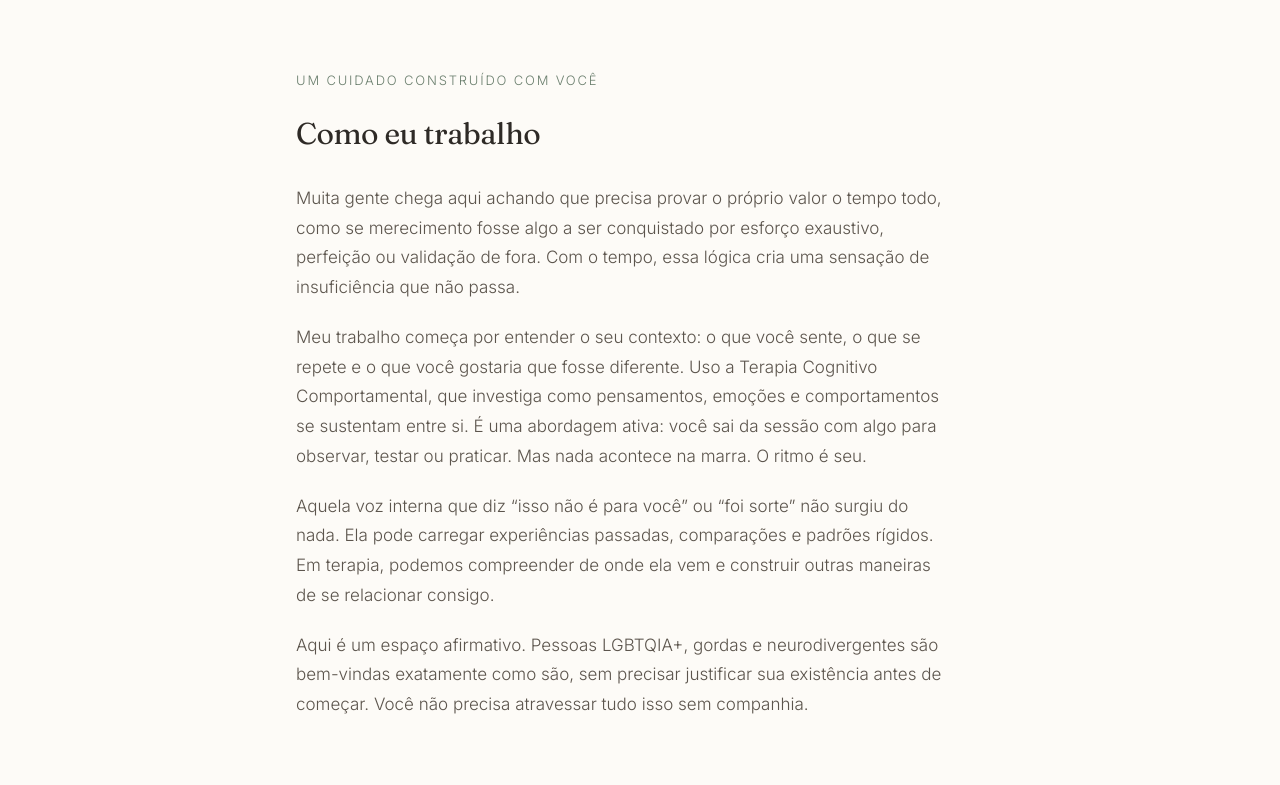
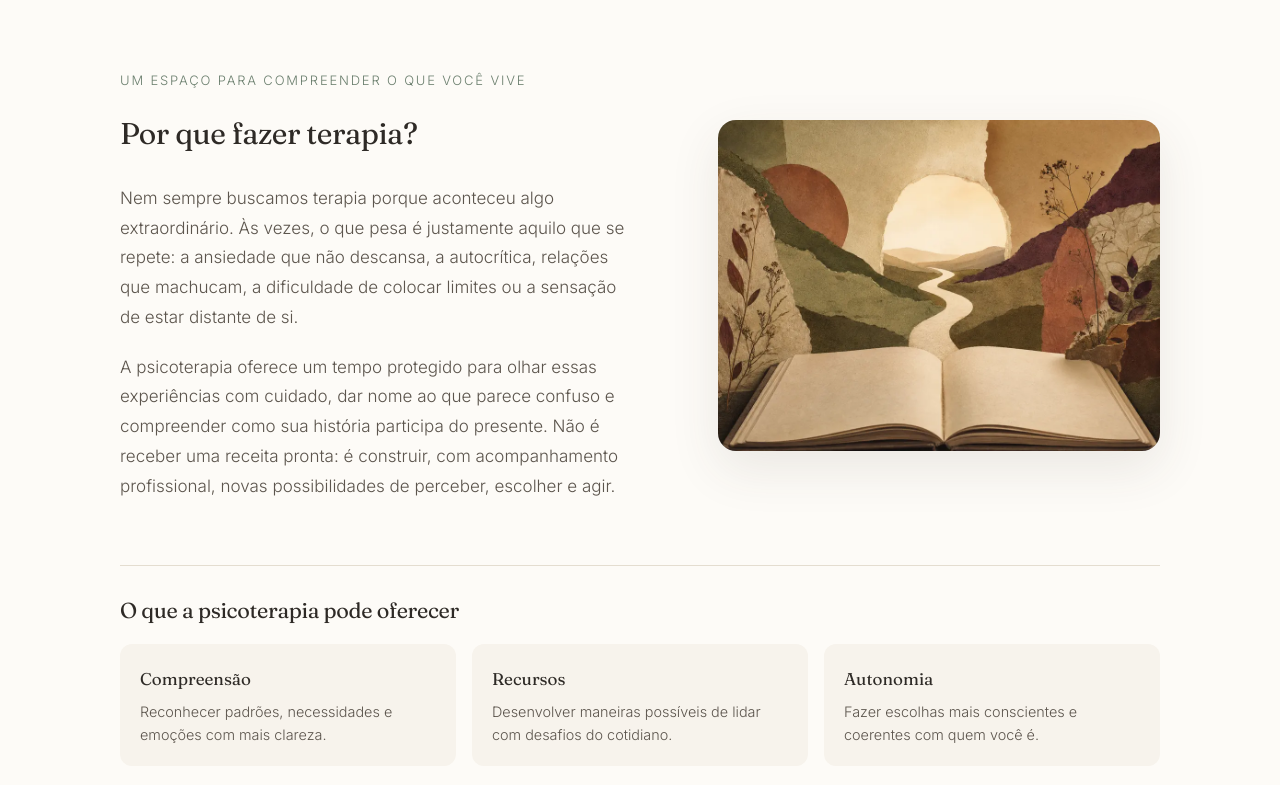
Before and after one commit to bcrfaria/bruna-page, an Astro site: page / in a window 1280 px wide. Shown: the part 1115-1900 px from the top of the page. Built offline with nearby package versions, Linux system fonts and the light colour scheme; Astro itself is replaced by a stand-in of ours.

Commit message:
Aprofunda conteúdo clínico e identidade visual

```diff
--- a/src/config.ts
+++ b/src/config.ts
@@ -64,6 +64,14 @@ export const faq = [
     r: 'A TCC é uma abordagem com forte respaldo científico que trabalha a relação entre pensamentos, emoções e comportamentos. Na prática, é uma terapia ativa e colaborativa: além de entender o que acontece com você, construímos juntos estratégias aplicáveis no dia a dia.',
   },
   {
+    p: 'Qual é o valor da sessão?',
+    r: 'O valor é informado com clareza no nosso primeiro contato, junto com disponibilidade, frequência e demais combinados do atendimento.',
+  },
+  {
+    p: 'Você atende por plano de saúde?',
+    r: 'Meu atendimento é exclusivamente particular. Emito nota fiscal para que você possa solicitar reembolso ao seu plano de saúde, conforme as condições previstas no seu contrato. A confirmação do valor reembolsado deve ser feita diretamente com a operadora.',
+  },
+  {
     p: 'O que conversamos fica em sigilo?',
     r: 'Sim. O sigilo profissional é um compromisso ético fundamental. Existem situações excepcionais previstas pelas normas profissionais, especialmente quando há risco à vida; esses limites são explicados com clareza no início do acompanhamento.',
   },
--- a/src/pages/index.astro
+++ b/src/pages/index.astro
@@ -113,32 +113,60 @@ const jsonLd = {
         </div>
       </section>
 
-      <section class="wrap secao" id="sobre">
-        <p class="eyebrow">Um cuidado construído com você</p>
-        <h2>Como eu trabalho</h2>
+      <section class="wrap secao terapia-intro" id="sobre">
+        <div class="terapia-grid">
+          <div>
+            <p class="eyebrow">Um espaço para compreender o que você vive</p>
+            <h2>Por que fazer terapia?</h2>
             <div class="prosa">
               <p>
-            Muita gente chega aqui achando que precisa provar o próprio valor o tempo todo, como se
-            merecimento fosse algo a ser conquistado por esforço exaustivo, perfeição ou validação de
-            fora. Com o tempo, essa lógica cria uma sensação de insuficiência que não passa.
+                Nem sempre buscamos terapia porque aconteceu algo extraordinário. Às vezes, o que pesa
+                é justamente aquilo que se repete: a ansiedade que não descansa, a autocrítica, relações
+                que machucam, a dificuldade de colocar limites ou a sensação de estar distante de si.
               </p>
               <p>
-            Meu trabalho começa por entender o seu contexto: o que você sente, o que se repete e o
-            que você gostaria que fosse diferente. Uso a Terapia Cognitivo Comportamental, que
-            investiga como pensamentos, emoções e comportamentos se sustentam entre si. É uma
-            abordagem ativa: você sai da sessão com algo para observar, testar ou praticar. Mas nada
-            acontece na marra. O ritmo é seu.
+                A psicoterapia oferece um tempo protegido para olhar essas experiências com cuidado,
+                dar nome ao que parece confuso e compreender como sua história participa do presente.
+                Não é receber uma receita pronta: é construir, com acompanhamento profissional, novas
+                possibilidades de perceber, escolher e agir.
+              </p>
+            </div>
+          </div>
+          <img class="imagem-editorial" src={url('/img/therapy-collage.webp')} width="960" height="720" alt="Colagem com caderno, caminho e elementos botânicos, representando o percurso da psicoterapia" loading="lazy" decoding="async" />
+        </div>
+
+        <div class="oferece">
+          <h3>O que a psicoterapia pode oferecer</h3>
+          <ul>
+            <li><strong>Compreensão</strong><span>Reconhecer padrões, necessidades e emoções com mais clareza.</span></li>
+            <li><strong>Recursos</strong><span>Desenvolver maneiras possíveis de lidar com desafios do cotidiano.</span></li>
+            <li><strong>Autonomia</strong><span>Fazer escolhas mais conscientes e coerentes com quem você é.</span></li>
+          </ul>
+        </div>
+      </section>
+
+      <section class="abordagem">
+        <div class="wrap secao abordagem-grid">
+          <div>
+            <p class="eyebrow">Como eu trabalho</p>
+            <h2>Uma terapia ativa, colaborativa e sem fórmulas prontas.</h2>
+          </div>
+          <div class="prosa">
+            <p>
+              Minha abordagem é a Terapia Cognitivo-Comportamental, ou TCC. Em linguagem simples,
+              ela nos ajuda a observar a relação entre aquilo que você pensa, sente e faz — e como
+              essa relação pode manter sofrimentos e padrões que já não fazem sentido.
             </p>
             <p>
-            Aquela voz interna que diz “isso não é para você” ou “foi sorte” não surgiu do nada.
-            Ela pode carregar experiências passadas, comparações e padrões rígidos. Em terapia,
-            podemos compreender de onde ela vem e construir outras maneiras de se relacionar consigo.
+              Nas sessões, investigamos juntas o seu contexto e construímos estratégias que possam
+              ser levadas para a vida real. Às vezes há algo para observar ou experimentar entre os
+              encontros, sempre respeitando seus limites e seu ritmo.
             </p>
             <p>
-            Aqui é um espaço afirmativo. Pessoas LGBTQIA+, gordas e neurodivergentes são bem-vindas
-            exatamente como são, sem precisar justificar sua existência antes de começar. Você não
-            precisa atravessar tudo isso sem companhia.
+              Pessoas LGBTQIA+, gordas e neurodivergentes encontram aqui um espaço afirmativo,
+              acolhedor e comprometido com uma escuta sem patologização ou julgamento.
             </p>
+          </div>
         </div>
       </section>
 
@@ -166,49 +194,57 @@ const jsonLd = {
       <section class="processo" id="como-comecar">
         <div class="wrap secao larga">
           <p class="eyebrow">Seu primeiro passo pode ser simples</p>
-          <h2>Como começar</h2>
-          <ol class="passos">
-            <li>
-              <span>01</span>
-              <h3>Você me chama</h3>
-              <p>Envie uma mensagem pelo WhatsApp. Pode contar brevemente o que está buscando ou apenas dizer que gostaria de saber mais.</p>
-            </li>
-            <li>
-              <span>02</span>
-              <h3>Combinamos os detalhes</h3>
-              <p>Conversamos sobre disponibilidade, valor, frequência e a plataforma da videochamada, sem compromisso de continuar.</p>
-            </li>
-            <li>
-              <span>03</span>
-              <h3>Nos conhecemos</h3>
-              <p>Na primeira sessão, você traz o que for possível. Eu explico meu modo de trabalhar e avaliamos se faz sentido seguirmos juntas.</p>
-            </li>
-          </ol>
-          <a class="texto-link" href={whatsappUrl} target="_blank" rel="noopener">
-            Quero conversar sobre terapia <span aria-hidden="true">→</span>
-          </a>
+              <section class="etica">
+        <div class="wrap secao etica-grid">
+          <div>
+            <p class="eyebrow">Cuidado responsável</p>
+            <h2>Ética, formação e estudo contínuo fazem parte de cada atendimento.</h2>
+          </div>
+          <div class="prosa">
+            <p>
+              Meu trabalho é orientado pelo Código de Ética Profissional da Psicologia e pelo
+              compromisso com uma prática tecnicamente fundamentada. Sou psicóloga registrada no
+              CRP 08 sob o número 34202, com formação em Psicologia pela UFPR e especializações que
+              dialogam diretamente com as pessoas que acompanho.
+            </p>
+            <p>
+              A formação não termina com um diploma. Supervisão, estudo e atualização constante
+              sustentam um cuidado responsável, atento à singularidade de cada pessoa e às mudanças
+              do conhecimento em Psicologia.
+            </p>
+          </div>
         </div>
       </section>
 
-      <section class="wrap secao">
-        <p class="eyebrow">Percurso profissional</p>
-        <h2>Formação</h2>
-        <ul class="formacao">
-          {formacao.map((f) => (
-            <li>
-              <strong>{f.titulo}</strong>
-              {f.instituicao && <span>{f.instituicao}</span>}
-            </li>
-          ))}
-        </ul>
+      <section class="atendimento" id="agendar">
+        <div class="wrap secao atendimento-grid">
+          <img class="imagem-editorial" src={url('/img/online-therapy-collage.webp')} width="960" height="720" alt="Colagem de um ambiente reservado e acolhedor para terapia online" loading="lazy" decoding="async" />
+          <div>
+            <p class="eyebrow">Terapia online, de onde você estiver</p>
+            <h2>Um encontro possível dentro da sua rotina.</h2>
+            <p>
+              A terapia online permite cuidar de si sem deslocamento, com maior flexibilidade e
+              continuidade mesmo em viagens ou mudanças de cidade. As sessões acontecem por
+              videochamada, em ambiente seguro; você só precisa de internet estável e um espaço
+              reservado para falar com privacidade.
+            </p>
+            <div class="informacoes-praticas">
+              <p><strong>Atendimento particular</strong>Não trabalho diretamente com convênios, mas emito nota fiscal para que você solicite reembolso ao seu plano de saúde, conforme as regras do seu contrato.</p>
+              <p><strong>Valor da sessão</strong>A informação é apresentada com clareza em nosso primeiro contato, junto com disponibilidade, frequência e demais combinados.</p>
+            </div>
+            <div class="acoes">
+              <a class="btn" href={whatsappUrl} target="_blank" rel="noopener">
+                <Icone nome="whatsapp" /> Conversar pelo WhatsApp
+              </a>
+              <a class="btn secundario" href={instagramUrl} target="_blank" rel="noopener">
+                <Icone nome="instagram" /> @{site.instagram}
+              </a>
+            </div>
+          </div>
+        </div>
       </section>
 
-      <section class="convite" id="agendar">
-        <div class="wrap convite-grid">
-          <div>
-            <p class="eyebrow">Quando fizer sentido para você</p>
-            <h2>Podemos começar com uma conversa.</h2>
-            <p>Não é preciso saber explicar tudo, nem ter certeza de como a terapia funciona. Sua mensagem pode ser simples — eu te ajudo com os próximos passos.</p>
+      <section class="wrap secao" id="faq">r simples — eu te ajudo com os próximos passos.</p>
           </div>
           <div>
         {site.calLink ? (
@@ -561,6 +597,32 @@ const jsonLd = {
       .convite .acoes { margin-top: 1.5rem; }
       @media (max-width: 46rem) { .convite-grid { grid-template-columns: 1fr; } }
 
+      .terapia-intro { max-width: 68rem; }
+      .terapia-grid, .abordagem-grid, .etica-grid, .atendimento-grid { display: grid; grid-template-columns: 1.08fr .92fr; gap: clamp(2rem, 7vw, 5rem); align-items: center; }
+      .imagem-editorial { width: 100%; height: auto; border-radius: 18px; box-shadow: 0 18px 50px rgba(66, 55, 45, .10); }
+      .oferece { margin-top: clamp(2.5rem, 7vw, 4rem); padding-top: 2rem; border-top: 1px solid var(--linha); }
+      .oferece h3 { font-size: 1.35rem; margin: 0 0 1.25rem; }
+      .oferece ul { list-style: none; padding: 0; margin: 0; display: grid; grid-template-columns: repeat(3, 1fr); gap: 1rem; }
+      .oferece li { padding: 1.25rem; background: var(--papel-fundo); border-radius: 12px; }
+      .oferece strong, .informacoes-praticas strong { display: block; font-family: Fraunces, serif; font-weight: 400; color: var(--tinta); margin-bottom: .35rem; }
+      .oferece span { display: block; color: var(--tinta-suave); font-size: .9rem; line-height: 1.6; }
+      .abordagem { background: #eee9df; border-block: 1px solid var(--linha); }
+      .abordagem .wrap, .etica .wrap, .atendimento .wrap { max-width: 68rem; }
+      .abordagem h2, .etica h2, .atendimento h2 { font-size: clamp(1.8rem, 4vw, 2.6rem); }
+      .etica { background: var(--vinho); }
+      .etica :is(h2, .eyebrow) { color: #fffaf3; }
+      .etica .prosa p { color: #f0e5dc; }
+      .atendimento { background: var(--papel-fundo); }
+      .atendimento-grid { grid-template-columns: .9fr 1.1fr; }
+      .atendimento-grid > div > p { color: var(--tinta-suave); }
+      .informacoes-praticas { display: grid; grid-template-columns: 1fr 1fr; gap: 1rem; margin-top: 1.5rem; }
+      .informacoes-praticas p { margin: 0; padding: 1.1rem; border: 1px solid var(--linha); background: var(--papel); border-radius: 12px; font-size: .85rem; line-height: 1.55; color: var(--tinta-suave); }
+      @media (max-width: 46rem) {
+        .terapia-grid, .abordagem-grid, .etica-grid, .atendimento-grid { grid-template-columns: 1fr; }
+        .terapia-grid .imagem-editorial { order: -1; }
+        .oferece ul, .informacoes-praticas { grid-template-columns: 1fr; }
+      }
+
       .instagram-bloco { max-width: 64rem; display: flex; justify-content: space-between; align-items: center; gap: 2rem; border-top: 1px solid var(--linha); }
       .instagram-bloco h2 { margin-bottom: .75rem; }
       .instagram-bloco p:not(.eyebrow) { margin: 0; color: var(--tinta-suave); max-width: 48ch; }
```
Also changed, not shown: public/img/online-therapy-collage.webp (added), public/img/therapy-collage.webp (added). Lines whose indentation alone changed are shown as unchanged.
